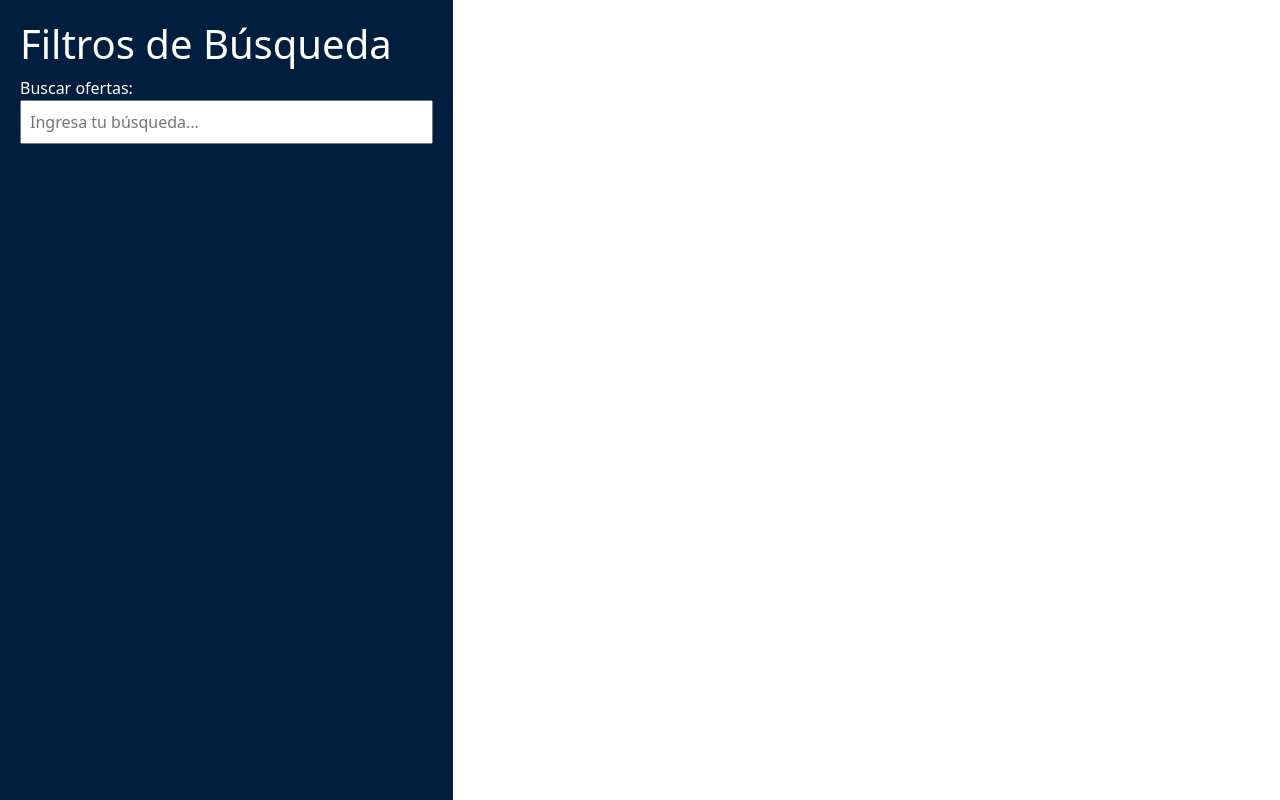
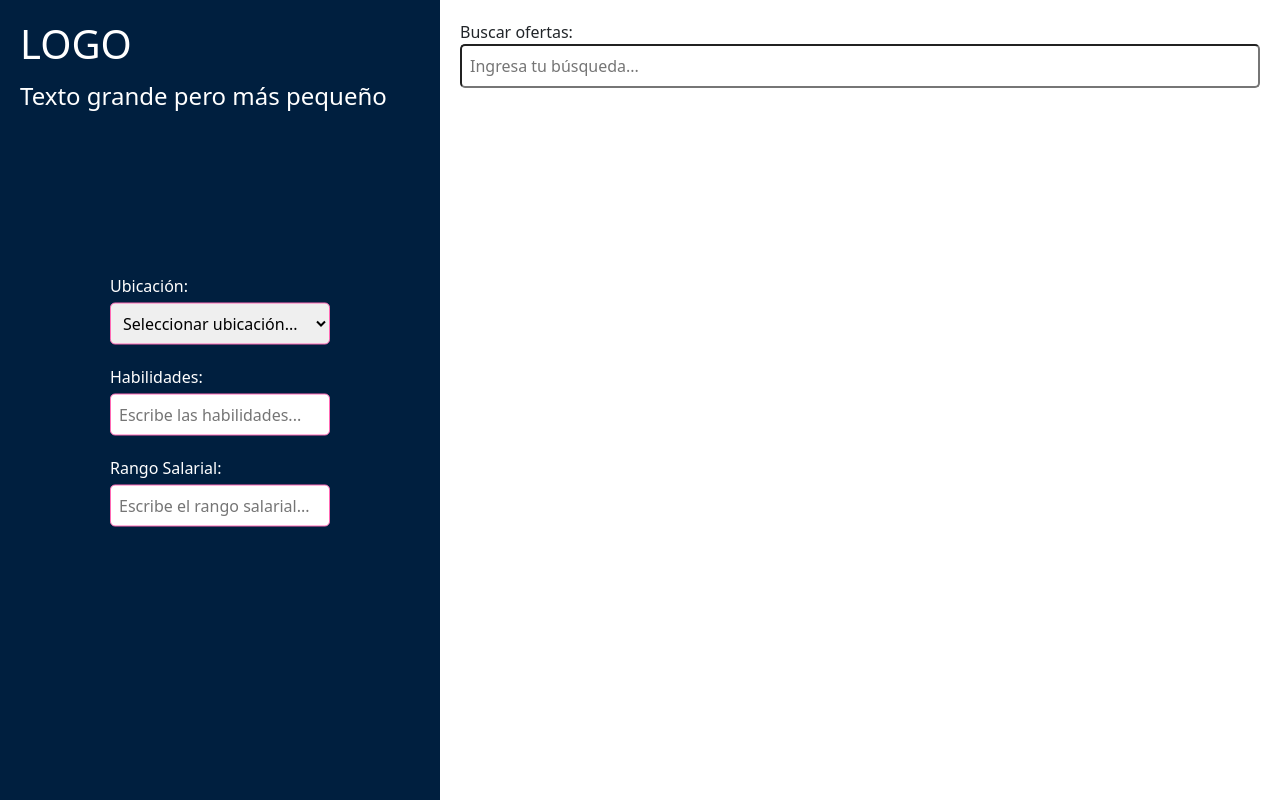
Before and after one commit to EliezerBarrios/DevWeb2023IIUNEG, a React (Vite) app: page /ofertas in a window 1280 px wide. Built offline with nearby package versions, Linux system fonts and the light colour scheme.

Commit message:
va tomando forma

```diff
--- a/src/pages/Public/ofertas.jsx
+++ b/src/pages/Public/ofertas.jsx
@@ -2,16 +2,80 @@ import React, { useState } from 'react';
 
 const SearchComponent = () => {
   const [searchTerm, setSearchTerm] = useState('');
+  const [locationFilter, setLocationFilter] = useState('');
+  const [skillsFilter, setSkillsFilter] = useState('');
+  const [salaryRangeFilter, setSalaryRangeFilter] = useState('');
 
   const handleSearchChange = (e) => {
     setSearchTerm(e.target.value);
   };
 
+  const handleLocationChange = (e) => {
+    setLocationFilter(e.target.value);
+  };
+
+  const handleSkillsChange = (e) => {
+    setSkillsFilter(e.target.value);
+  };
+
+  const handleSalaryRangeChange = (e) => {
+    setSalaryRangeFilter(e.target.value);
+  };
+
   return (
     <div style={{ display: 'flex', height: '100vh' }}>
       {/* Fondo azul marino */}
-      <div style={{ flex: 1, backgroundColor: '#001f3f', color: 'white', padding: '20px' }}>
-        <h1>Filtros de Búsqueda</h1>
+      <div style={{ flex: 1, backgroundColor: '#001f3f', color: 'white', padding: '20px', position: 'relative' }}>
+        {/* Cambiado a "LOGO" */}
+        <h1>LOGO</h1>
+        {/* Otros elementos según tus necesidades */}
+        {/* Nuevo texto grande pero más pequeño */}
+        <p style={{ fontSize: '1.5rem', marginTop: '10px' }}>Texto grande pero más pequeño</p>
+
+        {/* Cuadros de filtrado en el fondo azul marino */}
+        <div style={{ position: 'absolute', top: '50%', left: '50%', transform: 'translate(-50%, -50%)' }}>
+          <div style={{ marginBottom: '20px' }}>
+            <label style={{ color: 'white', marginBottom: '5px' }}>Ubicación:</label>
+            <select
+              value={locationFilter}
+              onChange={handleLocationChange}
+              style={{ width: '100%', padding: '8px', borderRadius: '5px', border: '1px solid #ff69b4' }}
+            >
+              <option value="">Seleccionar ubicación...</option>
+              <option value="venezuela">Venezuela</option>
+              <option value="estados-unidos">Estados Unidos</option>
+            </select>
+          </div>
+
+          <div style={{ marginBottom: '20px' }}>
+            <label style={{ color: 'white', marginBottom: '5px' }}>Habilidades:</label>
+            <input
+              type="text"
+              value={skillsFilter}
+              onChange={handleSkillsChange}
+              placeholder="Escribe las habilidades..."
+              style={{ width: '100%', padding: '8px', borderRadius: '5px', border: '1px solid #ff69b4' }}
+            />
+            {/* Puedes agregar lógica para mostrar burbujas con las habilidades ingresadas */}
+            {skillsFilter && (
+              <div style={{ marginTop: '5px', color: '#ff69b4' }}>Burbuja: {skillsFilter}</div>
+            )}
+          </div>
+
+          <div>
+            <label style={{ color: 'white', marginBottom: '5px' }}>Rango Salarial:</label>
+            <input
+              type="text"
+              value={salaryRangeFilter}
+              onChange={handleSalaryRangeChange}
+              placeholder="Escribe el rango salarial..."
+              style={{ width: '100%', padding: '8px', borderRadius: '5px', border: '1px solid #ff69b4' }}
+            />
+          </div>
+        </div>
+      </div>
+      {/* Lado derecho con fondo blanco y barra de búsqueda */}
+      <div style={{ flex: 2, backgroundColor: 'white', padding: '20px', borderRadius: '10px' }}>
         <label htmlFor="searchInput">Buscar ofertas:</label>
         <input
           type="text"
@@ -19,13 +83,9 @@ const SearchComponent = () => {
           value={searchTerm}
           onChange={handleSearchChange}
           placeholder="Ingresa tu búsqueda..."
-          style={{ width: '100%', padding: '8px' }}
+          style={{ width: '100%', padding: '8px', borderRadius: '5px' }}
         />
-        {/* Agrega aquí otros elementos de filtro según tus necesidades */}
-      </div>
-      {/* Lado derecho (puede dejarse vacío por ahora) */}
-      <div style={{ flex: 2, backgroundColor: 'white' }}>
-        {/* Contenido del lado derecho (resultados de búsqueda, etc.) */}
+        {/* Otros elementos según tus necesidades */}
       </div>
     </div>
   );
```
